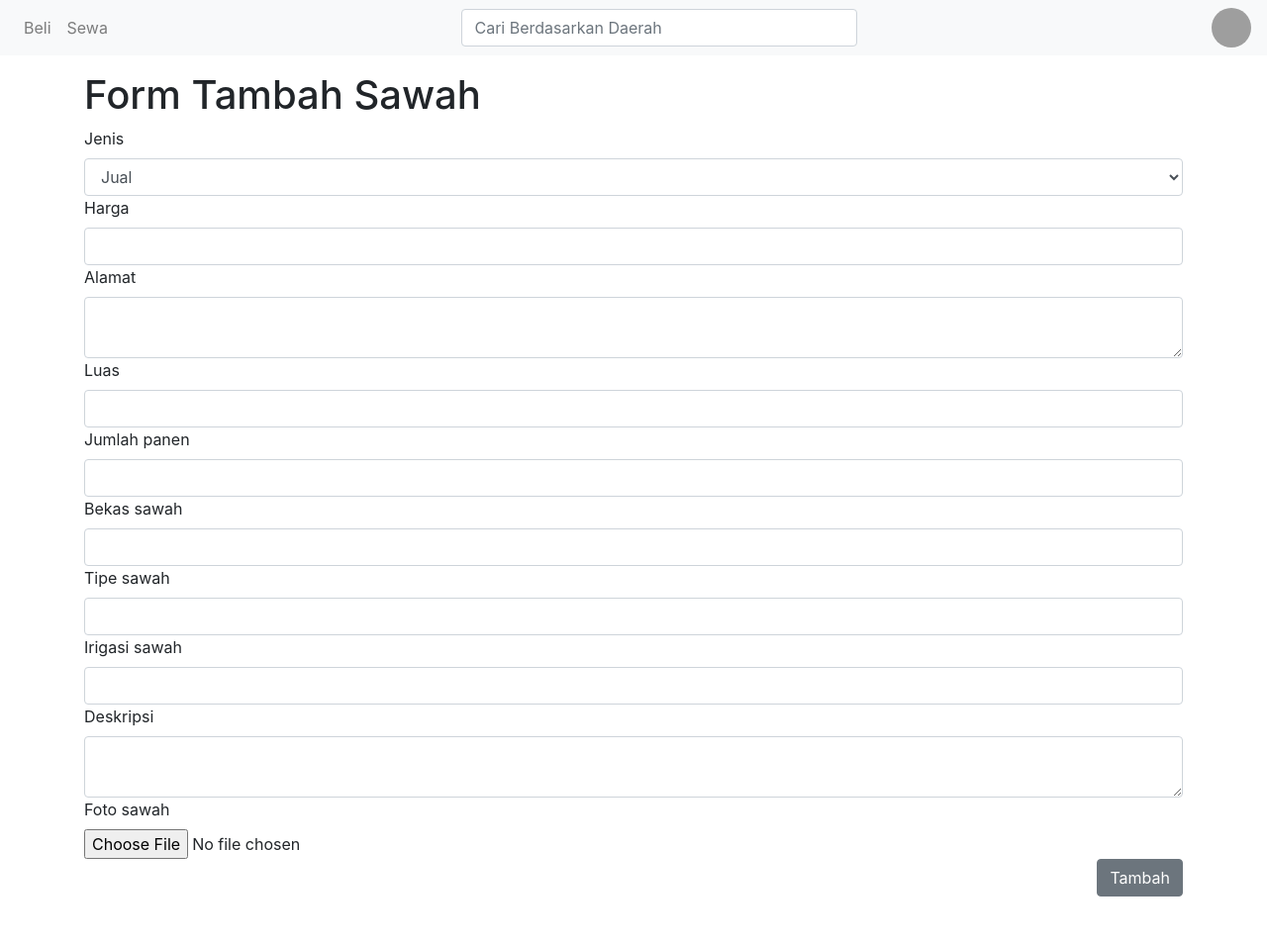
After one commit to MaulanaAlirridlo/natsa, a PHP site: page /formtambahsawah.php in a window 1280 px wide. The commit adds this page. Shown: the whole page at 99% size. Run offline with PHP 8.4, Linux system fonts and the light colour scheme; grey boxes are pictures that could not be loaded.

Commit message:
Add formtambahsawah

```diff
--- a/assets/css/buttontambahsawah.css
+++ b/assets/css/buttontambahsawah.css
@@ -6,3 +6,6 @@
 .fa-plus-circle{
   font-size: 20px;
 }
+.button-tambah-sawah label{
+  cursor: pointer;
+}
--- /dev/null
+++ b/formtambahsawah.php
@@ -0,0 +1,45 @@
+<!DOCTYPE html>
+<html lang="en">
+
+<head>
+  <meta charset="UTF-8">
+  <meta name="viewport" content="width=device-width, initial-scale=1.0">
+  <link rel="stylesheet" href="./assets/css/navbar.css">
+  <link rel="stylesheet" href="./vendor/bootstrap/css/bootstrap.min.css">
+  <title>Form Tambah Sawah</title>
+</head>
+
+<body>
+  <?php include './layouts/navbar.php' ?>
+  <div class="container mt-3">
+    <h1>Form Tambah Sawah</h1>
+    <form action="" class="form-group">
+      <label for="jenis">Jenis</label>
+      <select name="jenis" id="jenis" class="form-control">
+        <option value="jual">Jual</option>
+        <option value="sewa">Sewa</option>
+      </select>
+      <label for="harga">Harga</label>
+      <input type="text" class="form-control" nama="harga" id="harga">
+      <label for="alamat">Alamat</label>
+      <textarea name="alamat" id="alamat" class="form-control"></textarea>
+      <label for="luas">Luas</label>
+      <input type="text" class="form-control" nama="luas" id="luas">
+      <label for="jumlah-panen">Jumlah panen</label>
+      <input type="text" class="form-control" nama="jumlah-panen" id="jumlah-panen">
+      <label for="bekas-sawah">Bekas sawah</label>
+      <input type="text" class="form-control" nama="bekas-sawah" id="bekas-sawah">
+      <label for="tipe-sawah">Tipe sawah</label>
+      <input type="text" class="form-control" nama="tipe-sawah" id="tipe-sawah">
+      <label for="irigasi-sawah">Irigasi sawah</label>
+      <input type="text" class="form-control" nama="irigasi-sawah" id="irigasi-sawah">
+      <label for="deskripsi">Deskripsi</label>
+      <textarea name="deskripsi" id="deskripsi" class="form-control"></textarea>
+      <label for="foto-sawah">Foto sawah</label> <br>
+      <input type="file" nama="foto-sawah" id="foto-sawah"> <br>
+      <input type="submit" value="Tambah" class="btn btn-secondary float-right mb-5">
+    </form>
+  </div>
+</body>
+
+</html>
--- a/jual.php
+++ b/jual.php
@@ -12,7 +12,7 @@
 <body>
   <?php include('./layouts/navbar.php') ?>
   <?php include('./layouts/jual.galeri.php') ?>
-  <a href="./tambahsawah.php" class="button-tambah-sawah">
+  <a href="./formtambahsawah.php" class="button-tambah-sawah">
     <?php include('./layouts/buttontambahsawah.php') ?>
   </a>
 
```
Also changed, not shown: layouts/user.actionList.php (+4 -4 lines).
